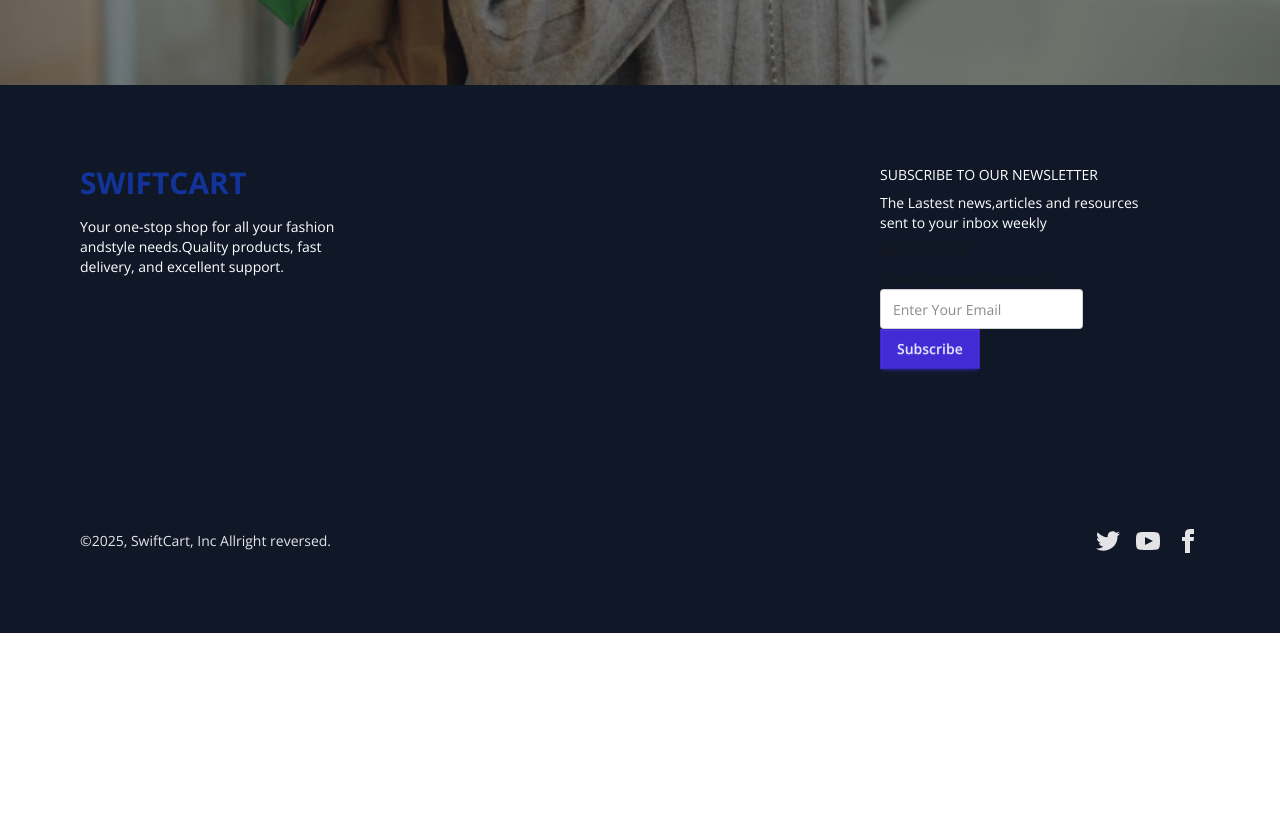
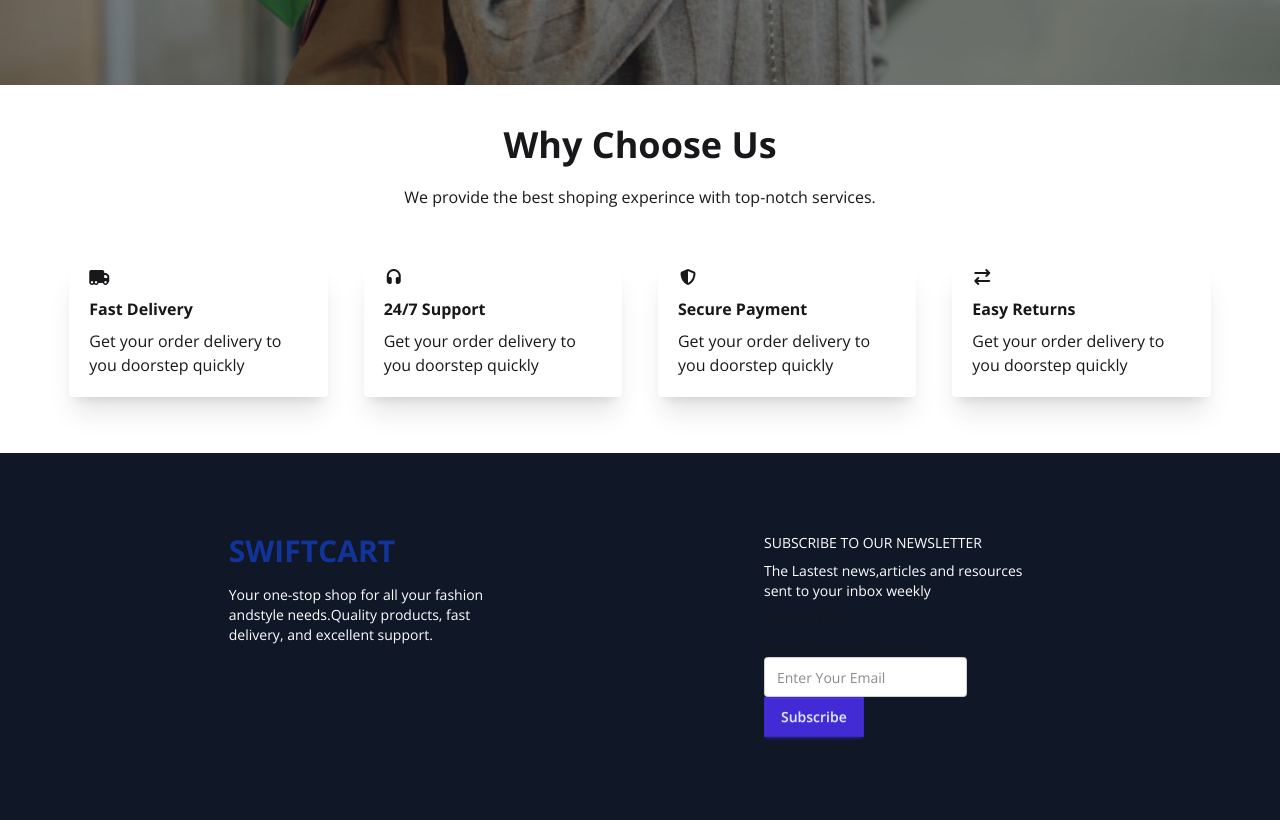
Before and after one commit to rakibulislam08/Best-Collection, a plain HTML site: page index.html in a window 1280 px wide. Shown: the part 780-1600 px from the top of the page. Before the commit the page ends 1413 px from the top, so only its background shows below. Drawn offline with nearby package versions, Linux system fonts and the light colour scheme.

Commit message:
feature section has complete

```diff
--- a/index.html
+++ b/index.html
@@ -76,10 +76,52 @@
         </div>
     </section>
     <!-- products  -->
+    <section class="feature-section">
+        <div class="text-center m-10 space-y-5">
+            <h1 class="font-bold  text-4xl ">Why Choose Us</h1>
+            <p class="">We provide the best shoping experince with top-notch services.</p>
+        </div>
+        <div class=" max-w-11/12 mx-auto items-center justify-center grid sm:grid-cols-1 md:grid-cols-4 mt-10 mb-10 p-2 gap-5">
+            <div class="rounded px-5 m-2  bg-white shadow-xl ">
+                <a><i class="fa-solid fa-truck-moving"></i></a>
+                <h1 class="font-bold py-2 ">Fast Delivery</h1>
+                <p class="mb-5">Get your order delivery to <br>
+                    you doorstep quickly </p>
+            </div>
+            <div class="rounded px-5 m-2  bg-white shadow-xl ">
+                <a><i class="fa-solid fa-headphones"></i></a>
+                <h1 class="font-bold py-2 ">24/7 Support</h1>
+                <p class="mb-5">Get your order delivery to <br>
+                    you doorstep quickly </p>
+            </div>
+            <div class="rounded px-5 m-2  bg-white shadow-xl ">
+                <a><i class="fa-solid fa-shield-halved"></i></a>
+                <h1 class="font-bold py-2 ">Secure Payment</h1>
+                <p class="mb-5">Get your order delivery to <br>
+                    you doorstep quickly </p>
+            </div>
+            <div class="rounded px-5 m-2  bg-white shadow-xl ">
+                <a><i class="fa-solid fa-arrow-right-arrow-left"></i></a>
+                <h1 class="font-bold py-2 ">Easy Returns</h1>
+                <p class="mb-5">Get your order delivery to <br>
+                    you doorstep quickly </p>
+            </div>
+
+        </div>
+    </section>
+
+
+
+
+
+
+
+
 
     <!-- footer section  -->
 
-    <footer class="footer sm:footer-horizontal flex justify-items-end bg-base-200 text-base-content p-20 bg-gray-900">
+
+    <footer class="footer grid sm:grid-cols-1   md:grid-cols-2 justify-items-center  bg-base-200  p-20 bg-gray-900">
         <nav>
             <h6 class="footer-title text-3xl text-blue-700 font-bold">SwiftCart</h6>
             <p class="text-white">Your one-stop shop for all your fashion <br>
@@ -88,7 +130,7 @@
 
         </nav>
 
-        <div class="flex-1 justify-end ">
+        <div class="flex-1 justify-around ">
             <h1 class="text-white">SUBSCRIBE TO OUR NEWSLETTER</h1>
             <p class="text-white">The Lastest news,articles and resources <br>sent to your inbox weekly</p>
             <form>
@@ -104,7 +146,7 @@
         </div>
 
     </footer>
-    <footer class="footer sm:footer-horizontal flex justify-between bg-gray-900 text-neutral-content items-center p-20 ">
+    <footer class="footer grid sm:grid-cols-1 md:justify-between bg-gray-900 text-neutral-content items-center p-20 ">
         <aside class="grid-flow-col items-center">
             <p> ©2025, SwiftCart, Inc Allright reversed. </p>
         </aside>
@@ -132,6 +174,7 @@
             </a>
         </nav>
     </footer>
+
     <!-- js section -->
     <script src="js/script.js"></script>
 </body>
```
